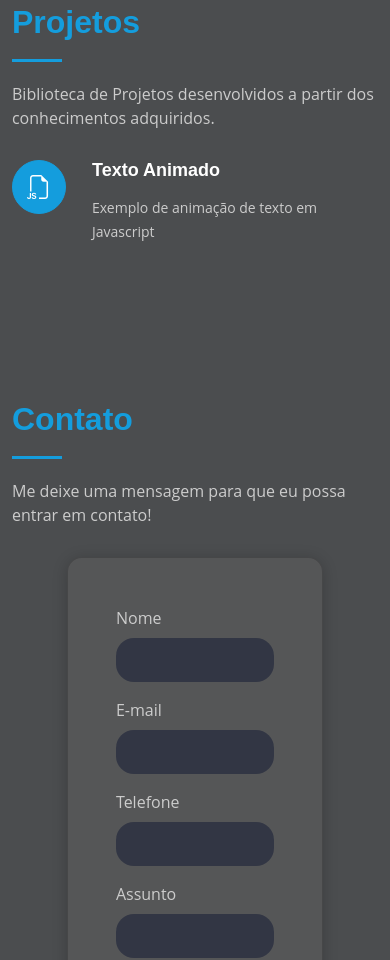
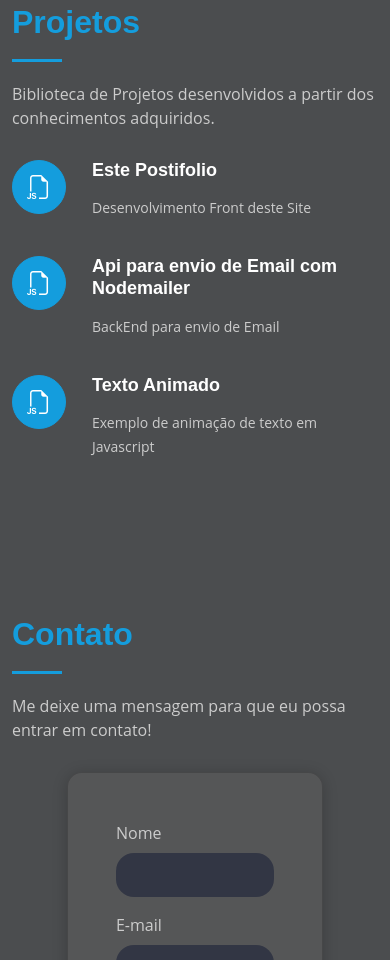
Before and after one commit to GodoySuellen/portifolio.github.io, a website: page index.html in a window 390 px wide. Shown: the part 4837-5797 px from the top of the page. Drawn offline with nearby package versions, Linux system fonts and the light colour scheme.

Commit message:
Update Git

```diff
--- a/index.html
+++ b/index.html
@@ -223,6 +223,25 @@
           <h2>Projetos</h2>
           <p>Biblioteca de Projetos desenvolvidos a partir dos conhecimentos adquiridos.</p>
         </div>
+
+        <div class="row">
+          <div class="col-lg-4 col-md-6 icon-box" data-aos="fade-up">
+            <div class="icon"><i class="bi bi-filetype-js"></i></div>
+            <h4 class="title"><a href="https://github.com/GodoySuellen/portifolio.github.io" target="_blank">Este Postifolio</a>
+            </h4>
+            <p class="description">Desenvolvimento Front deste Site</p>
+          </div>
+        </div>
+
+        <div class="row">
+          <div class="col-lg-4 col-md-6 icon-box" data-aos="fade-up">
+            <div class="icon"><i class="bi bi-filetype-js"></i></div>
+            <h4 class="title"><a href="https://github.com/GodoySuellen/ApiEmailNodemailer" target="_blank">Api para envio de Email com Nodemailer</a>
+            </h4>
+            <p class="description">BackEnd para envio de Email</p>
+          </div>
+        </div>
+
         <div class="row">
           <div class="col-lg-4 col-md-6 icon-box" data-aos="fade-up">
             <div class="icon"><i class="bi bi-filetype-js"></i></div>
```
